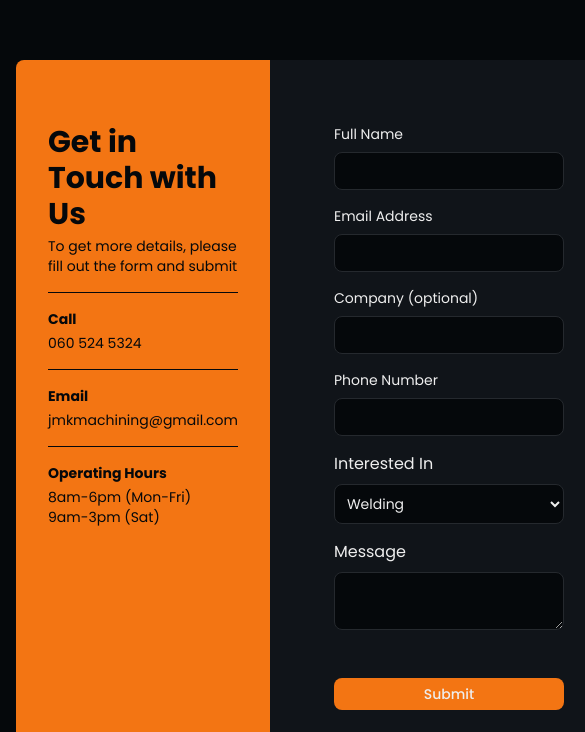
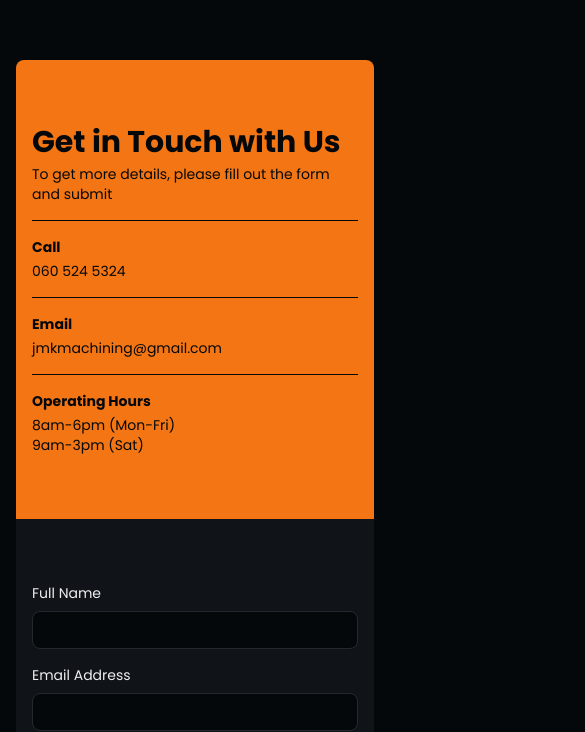
Before and after one commit to Michael1840/jmk-machining, a Next.js app: page /contact in a window 390 px wide. Shown: the part 848-1580 px from the top of the page, 585 px wide, since content can reach past the window. Built offline with nearby package versions, Linux system fonts and the light colour scheme.

Commit message:
Fixed form layout on mobile

```diff
--- a/components/pages/contact/ContactForm.tsx
+++ b/components/pages/contact/ContactForm.tsx
@@ -13,8 +13,8 @@ export default function ContactForm() {
   }
 
   return (
-    <Section className="flex flex-row">
-      <div className="flex flex-col w-full bg-accent rounded-l-lg py-16 px-8 gap-4">
+    <Section className="flex flex-col md:flex-row">
+      <div className="flex flex-col w-full bg-accent rounded-t-lg md:rounded-tr-none md:rounded-l-lg px-4 py-16 md:px-8 gap-4">
         <div className="flex flex-col gap-1">
           <h3 className="text-app-background font-bold text-3xl">
             Get in Touch with Us
@@ -50,7 +50,7 @@ export default function ContactForm() {
         </div>
       </div>
       <form
-        className="flex flex-col w-full bg-app-container rounded-r-lg p-16 gap-4"
+        className="flex flex-col w-full bg-app-container rounded-b-lg md:rounded-bl-none md:rounded-r-lg py-16 px-4 md:p-16 gap-4"
         onSubmit={handleSubmit}
       >
         <div className="flex flex-col gap-2">
```
